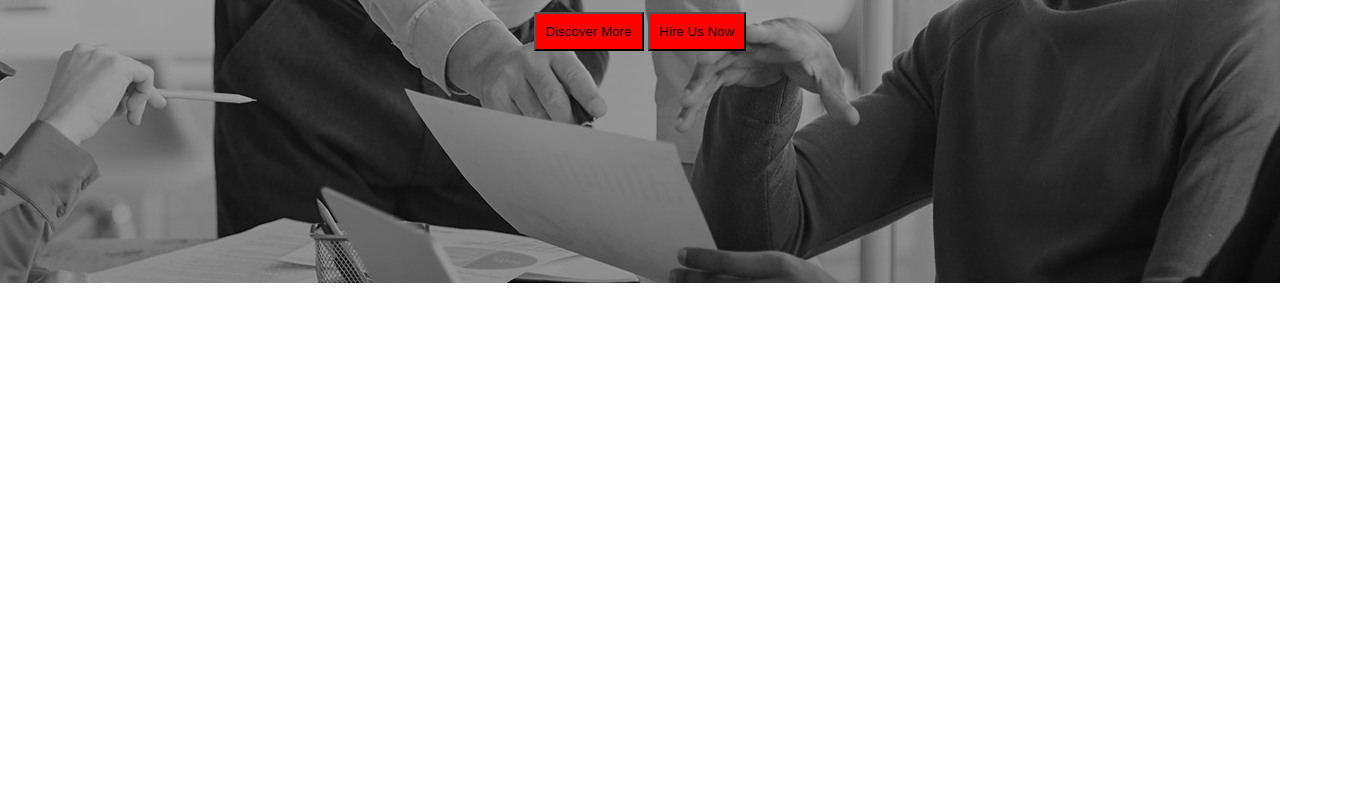
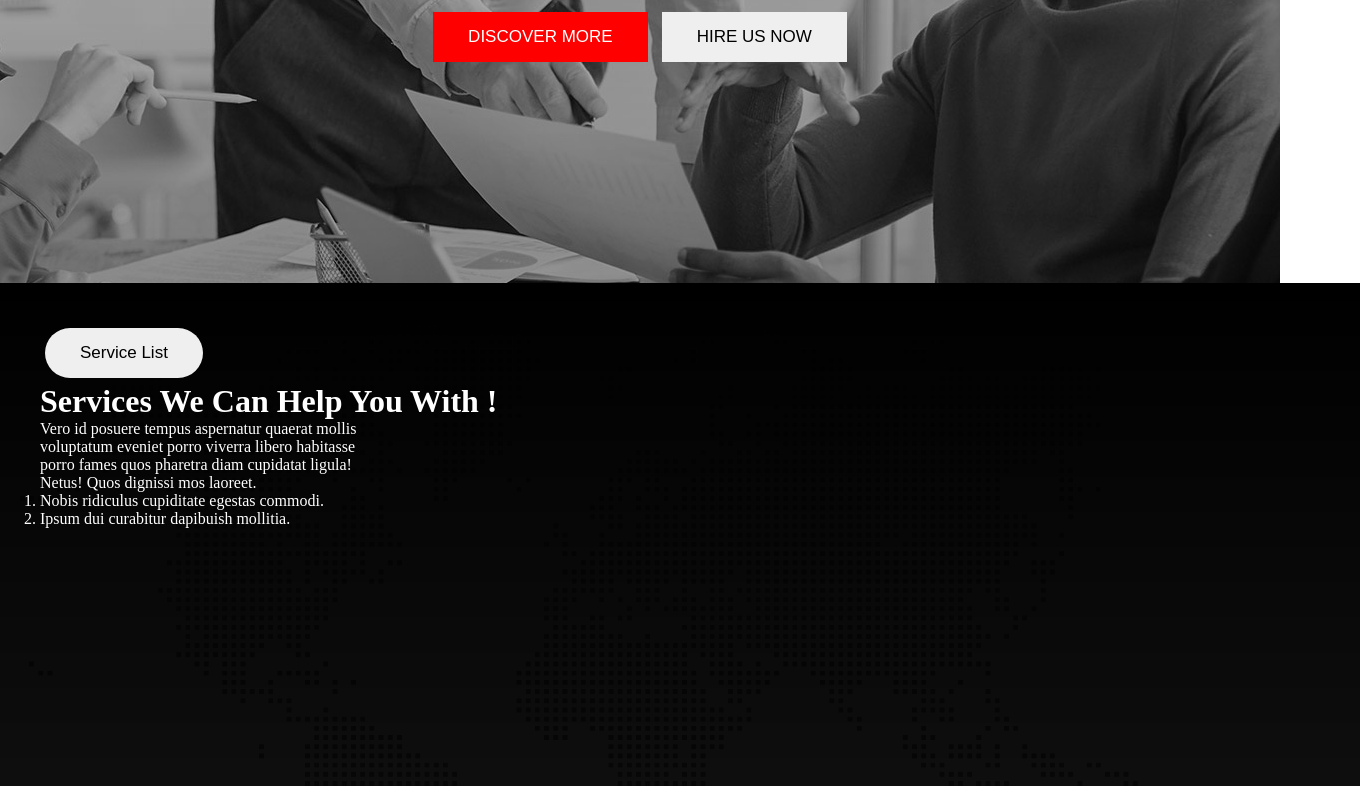
Before and after one commit to shakilgit1/digital-website-practise, a plain HTML site: page index.html in a window 1280 px wide. Shown: the part 606-1392 px from the top of the page, 1360 px wide, since content can reach past the window. Before the commit the page ends 889 px from the top, so only its background shows below. Drawn offline with Linux system fonts and the light colour scheme.

Commit message:
banner section done

```diff
--- a/index.html
+++ b/index.html
@@ -30,11 +30,24 @@
             <h1 class="banner-title"><span class="digital">Digital</span> Agency You <br>
                 Can Rely Upon !</h1>
             <p class="banner-description">Hymenaeos! Omnis arcu vitae? Phasellus irure cupidatat incidunt, semper metus, nibh adipisci assumenda odio, quos, senectus vehicula occaecat, officiis malesuada cras.</p>
-            <div class="button-div">
-                <button class="primary-btn">Discover More</button>
-                <button class="primary-btn">Hire Us Now</button>
+            <div class="buttons">
+                <button class="btn btn-more">DISCOVER MORE</button>
+                <button class="btn btn-hire">HIRE US NOW</button>
             </div>
         </div>
+      </div>
+      <!-- this is service container -->
+      <div class="service-container">
+        <div class="left-side-contain">
+            <button class="btn service-btn">Service List</button>
+            <h1 class="service-title">Services We Can Help You With !</h1>
+            <p class="sevice-description">Vero id posuere tempus aspernatur quaerat mollis voluptatum eveniet porro viverra libero habitasse porro fames quos pharetra diam cupidatat ligula! Netus! Quos dignissi mos laoreet.</p>
+            <ol>
+                <li>Nobis ridiculus cupiditate egestas commodi.</li>
+                <li>Ipsum dui curabitur dapibuish mollitia.</li>
+            </ol>
+        </div>
+        <div class="right-side-contain"></div>
       </div>
     </main>
     <footer>
--- a/style.css
+++ b/style.css
@@ -62,8 +62,40 @@
     margin: auto;
     padding: 10px;
     color: white;
+    margin-bottom: 10px;
 }
-.primary-btn{
+.btn{
+    padding: 15px 35px;
+    border: none;
+    font-size: 17px;
+    margin: 5px;
+}
+.btn-more{
     background-color: red;
-    padding: 10px;
+    color: white;
 }
+/* this is service section */
+.service-container{
+    width: 100%;
+    height: 100vh;
+    background-image: url('./asset/image/footer-bg.png'),linear-gradient(rgba(0,0,0,1), rgba(0,0,0,0.9));
+    background-position:cover;
+    background-blend-mode: overlay;
+    background-repeat: no-repeat;
+    margin:0 auto;
+    color: white;
+    /* align-items: center; */
+   justify-content: space-around;
+   /* text-align: center; */
+   padding: 40px;
+}
+.service-btn{
+    border-radius: 25px;
+}
+.sevice-description{
+    width: 50%;
+}
+.left-side-contain{
+    width: 50%;
+    /* margin-left: 25px; */
+}
```
